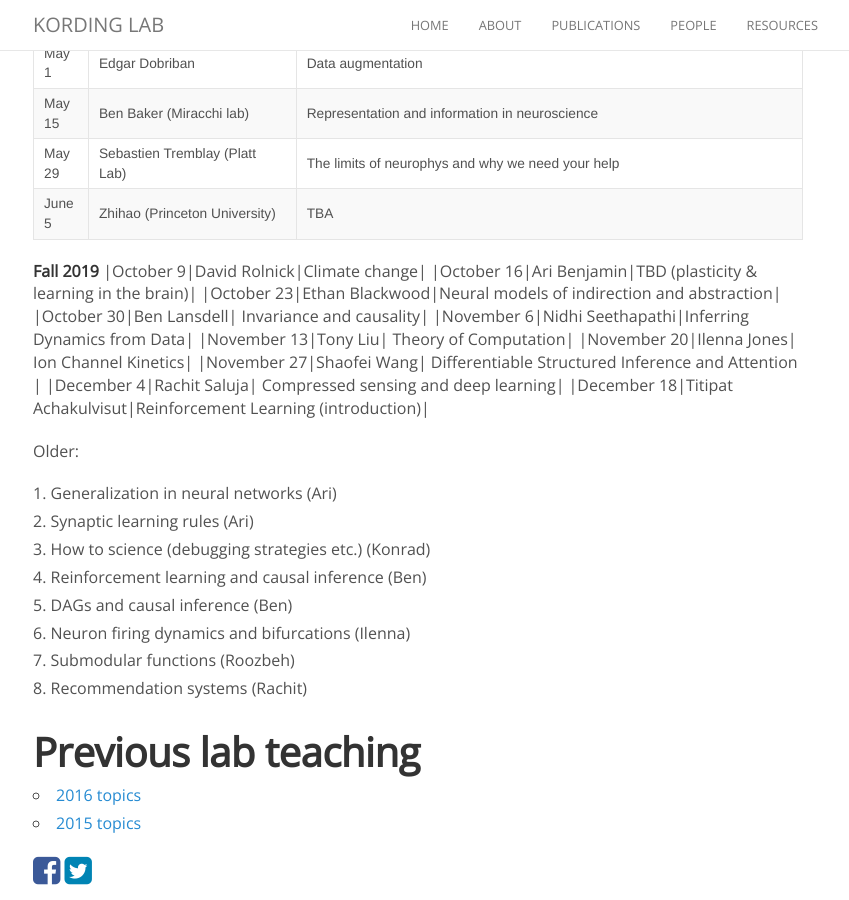
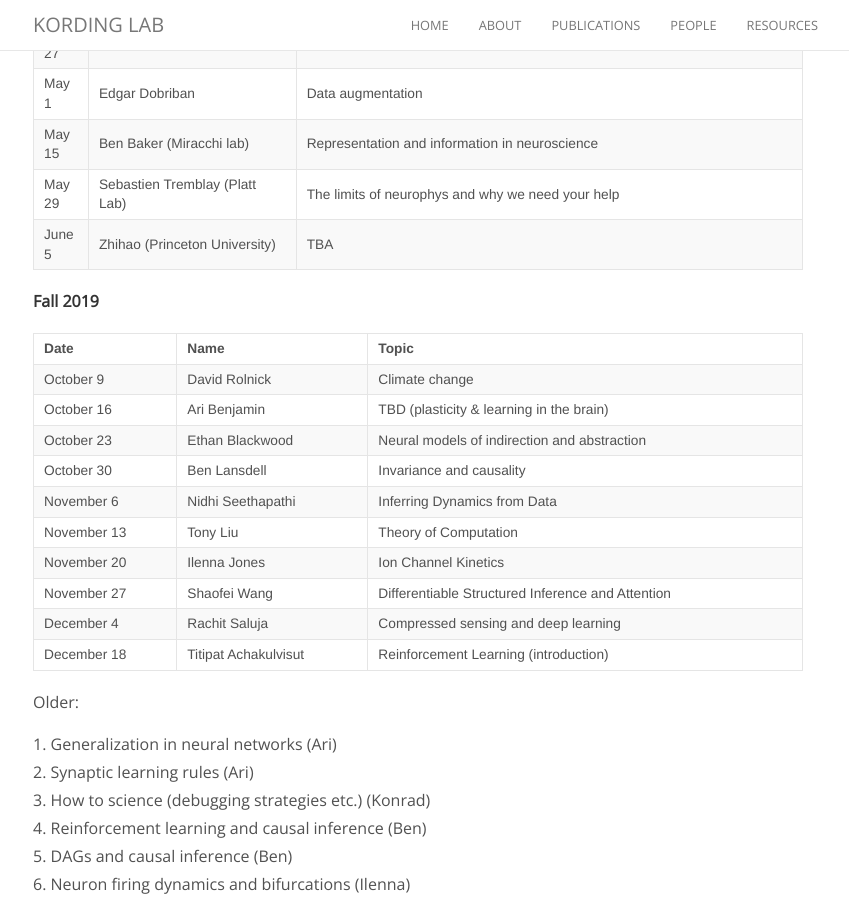
Before and after one commit to KordingLab/KordingLab.github.io, a Jekyll site: the page built from _posts/2018-08-29-upcoming-lab-teaching.md, in a window 1280 px wide and 900 px high, scrolled down 2217 px. Shown: the whole window, without its empty margins (222-1071 px from the left). Built offline with Jekyll 4.4.1, drawn with Linux system fonts in a browser that asks for light colours; nearby versions of some CDN libraries; comment, search, counter and statistics services are not loaded.

Commit message:
Reformatted page

```diff
--- a/_posts/2018-08-29-upcoming-lab-teaching.md
+++ b/_posts/2018-08-29-upcoming-lab-teaching.md
@@ -64,6 +64,8 @@ Get on the listserve for announcements: https://groups.google.com/forum/#!forum/
 
 **Spring 2019**
 
+| Date | Name | Topic |
+|------|------|-------|
 |Jan. 9| Netanel Ofer | Automated Analysis of Interneuron Axonal Tree Morphology and Activity Patterns|
 |Jan. 18| Nidhi | Dynamic Time Warping |
 |Jan. 25| Ben | Bandit problems |
@@ -79,6 +81,9 @@ Get on the listserve for announcements: https://groups.google.com/forum/#!forum/
 |June 5| Zhihao (Princeton University)| TBA |
 
 **Fall 2019**
+
+| Date | Name | Topic |
+|------|------|-------|
 |October 9|David Rolnick|Climate change|
 |October 16|Ari Benjamin|TBD (plasticity & learning in the brain)|
 |October 23|Ethan Blackwood|Neural models of indirection and abstraction|
```
